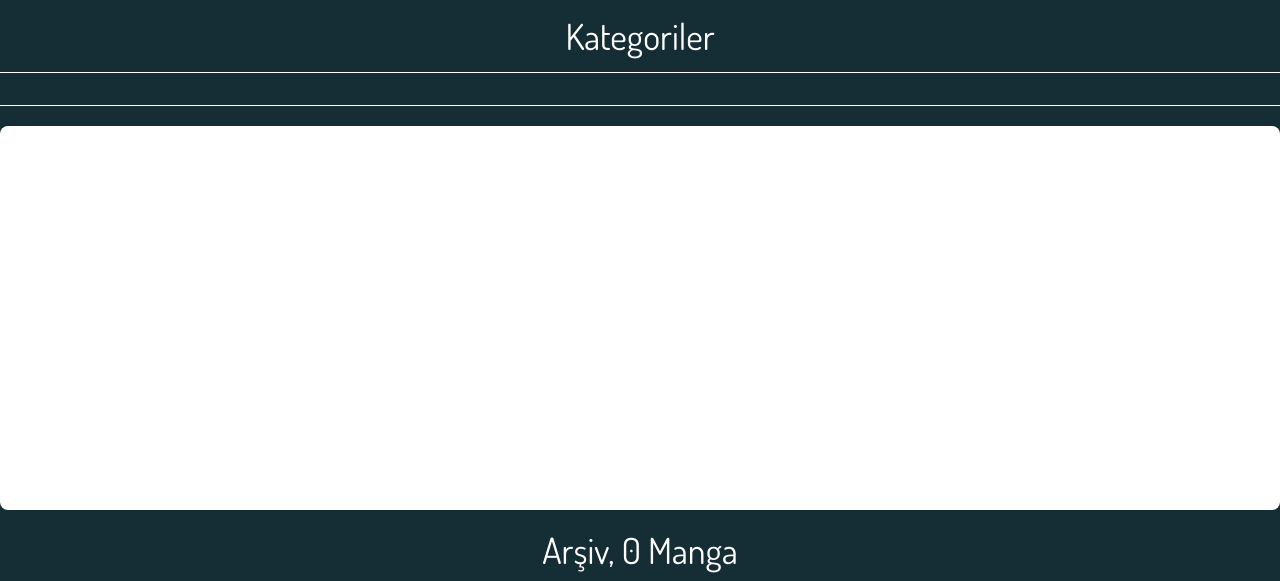
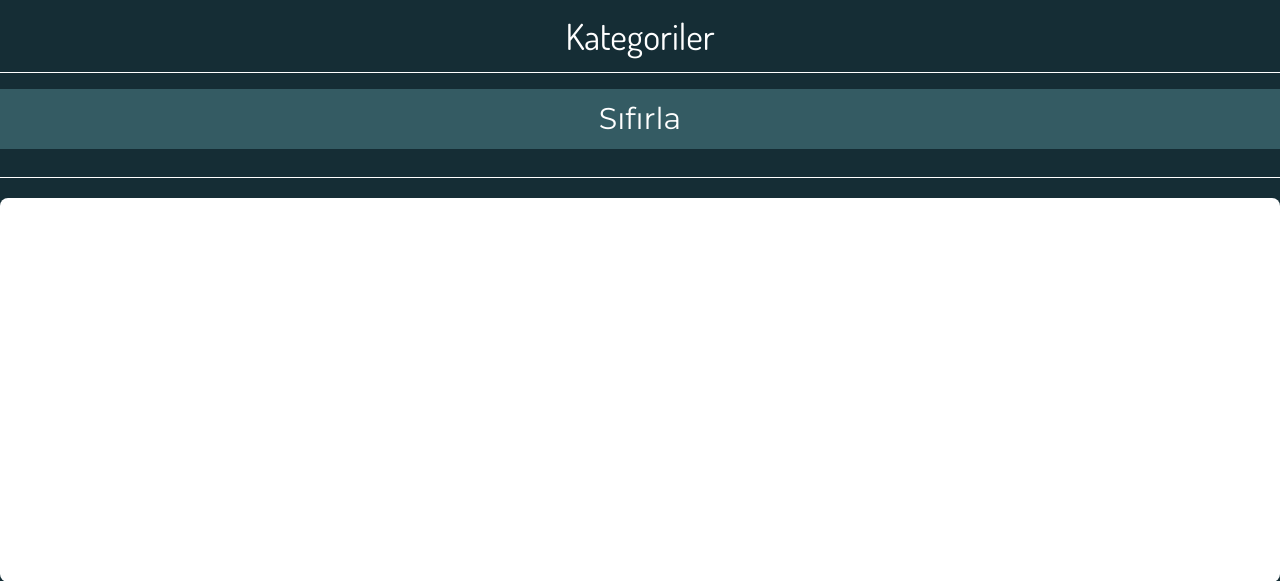
Before and after one commit to PlatinMavi/MangaBridge2.0, a Django app: page /Archive/ in a window 1280 px wide. Shown: the part 80-661 px from the top of the page. Run offline with Django 4.2, Linux system fonts and the light colour scheme; data that the repository does not hold is empty; some libraries are stand-ins or nearby versions.

Commit message:
fixed paginator, filter reset

```diff
--- a/MangaBridge/Manga/templates/Boilerplate.html
+++ b/MangaBridge/Manga/templates/Boilerplate.html
@@ -42,7 +42,7 @@
         <div class="flex ">
             <div class=" p-4 flex my-2 ml-4 text-white text-2xl">
                 <a href="/" class="mx-4">Ana Sayfa</a>
-                <a href="/Archive." class="mx-4">Arşiv</a>
+                <a href="/Archive" class="mx-4">Arşiv</a>
                 <a href="SSS.html" class="mx-4">SSS</a>
                 <a href="/NewUpload" class="mx-4">Yeni Yüklemeler</a>
                 <a href="/Duyuru" class="mx-4">Duyurular</a>
--- a/MangaBridge/Manga/templates/Category.html
+++ b/MangaBridge/Manga/templates/Category.html
@@ -6,7 +6,9 @@
         <h1 class="text-4xl D w-max mx-auto my-2">Kategoriler</h1>
         <hr class="h-px my-4 bg-white border-0">
 
+        <a class=" text-center my-3" href="/Archive"><h2 class="M text-3xl bgl py-3 my-3">Sıfırla</h2></a>
         <div class="grid grid-cols-10 gap-6">
+
             {%for x in Category%}
                 <a class="bgl text-center p-4" href="?category={{x.id}}"><h2 class="M text-xl ">{{x.category_name}}</h2></a>
             {%endfor%}
@@ -46,8 +48,8 @@
         <div class="pagination mx-auto p-2 flex w-max mt-4 bgl roulnded-lg">
             <span class="step-links">
                 {% if Manga.has_previous %}
-                    <a href="?page=1"> <div class="p-3 text-lg M w-max mx-auto  inline mx-2 border-r-2">&laquo;</div></a>
-                    <a href="?page={{ Manga.previous_page_number }}"><div class="p-3 text-lg M w-max mx-auto inline mx-2 border-r-2">Önceki</div></a>
+                    <a href="?category={{ request.GET.category|default:'' }}&page=1"> <div class="p-3 text-lg M w-max mx-auto  inline mx-2 border-r-2">&laquo;</div></a>
+                    <a href="?category={{ request.GET.category|default:'' }}&page={{ Manga.previous_page_number }}"><div class="p-3 text-lg M w-max mx-auto inline mx-2 border-r-2">Önceki</div></a>
                 {% endif %}
 
                 <span class="current text-lg   p-3 mx-2">
@@ -55,8 +57,8 @@
                 </span>
 
                 {% if Manga.has_next %}
-                    <a href="?page={{ Manga.next_page_number }}"><div class="p-3 text-lg M w-max mx-auto  inline mx-2 border-l-2">Sonraki</div></a>
-                    <a href="?page={{ Manga.paginator.num_pages }}"><div class="p-3 text-lg M  w-max mx-auto inline mx-2 border-l-2">&raquo;</div> </a>
+                    <a href="?category={{ request.GET.category|default:'' }}&page={{ Manga.next_page_number }}"><div class="p-3 text-lg M w-max mx-auto  inline mx-2 border-l-2">Sonraki</div></a>
+                    <a href="?category={{ request.GET.category|default:'' }}&page={{ Manga.paginator.num_pages }}"><div class="p-3 text-lg M  w-max mx-auto inline mx-2 border-l-2">&raquo;</div> </a>
                 {% endif %}
             </span>
         </div>
--- a/MangaBridge/Manga/views.py
+++ b/MangaBridge/Manga/views.py
@@ -108,7 +108,7 @@ def Archive(request):
         manga = manga.filter(manga_categorys=filte)
 
     cats = Categorys.objects.all()
-    paginator = Paginator(manga, 20)
+    paginator = Paginator(manga, 2)
     page_number = request.GET.get('page')
     page_obj = paginator.get_page(page_number)
     manlen = len(manga)
--- a/MangaBridge/Users/templates/Boilerplate.html
+++ b/MangaBridge/Users/templates/Boilerplate.html
@@ -43,7 +43,7 @@
         <div class="flex ">
             <div class=" p-4 flex my-2 ml-4 text-white text-2xl">
                 <a href="/" class="mx-4">Ana Sayfa</a>
-                <a href="/Archive." class="mx-4">Arşiv</a>
+                <a href="/Archive" class="mx-4">Arşiv</a>
                 <a href="SSS.html" class="mx-4">SSS</a>
                 <a href="/NewUpload" class="mx-4">Yeni Yüklemeler</a>
                 <a href="/Duyuru" class="mx-4">Duyurular</a>
```
